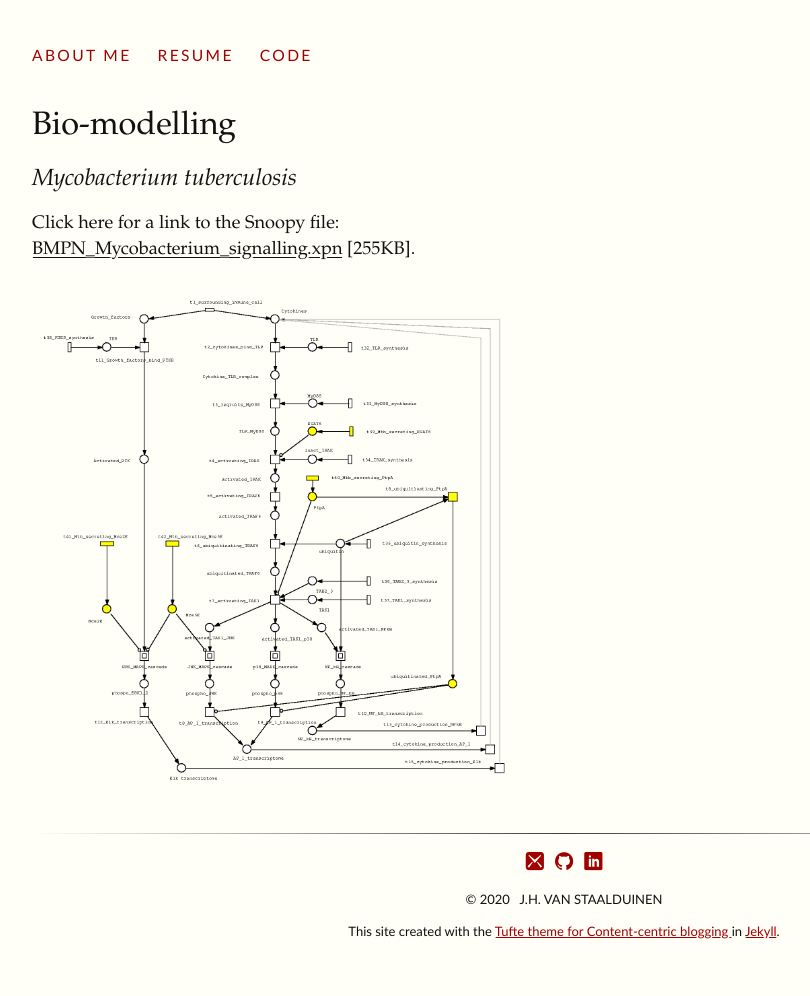
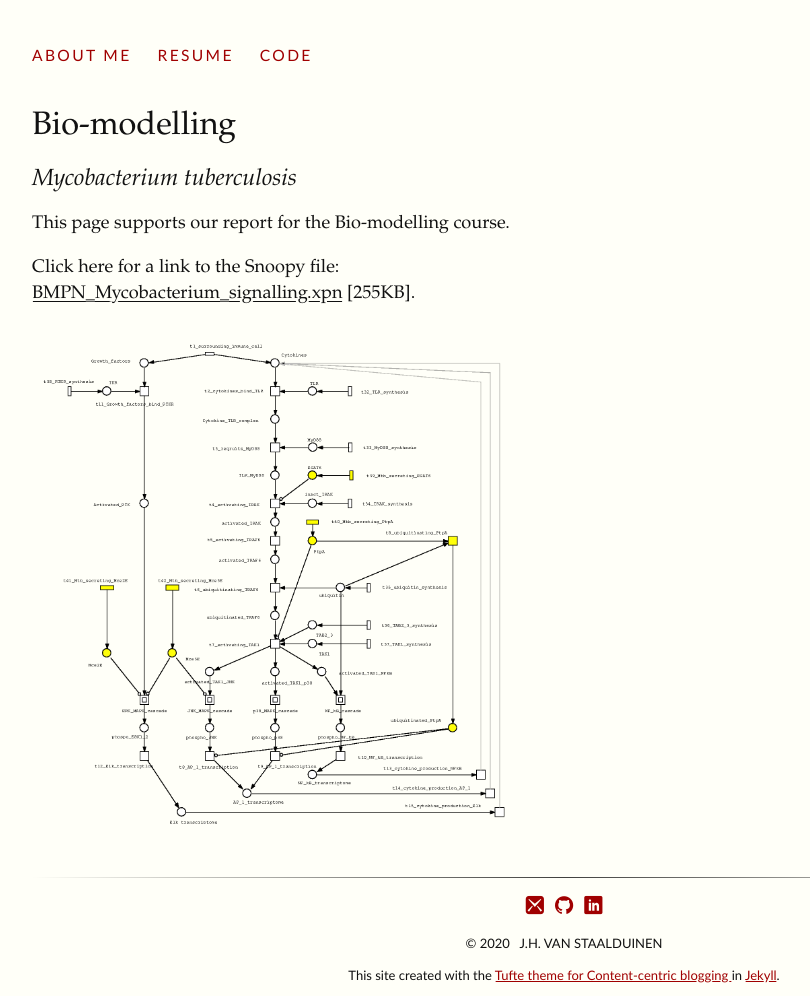
Before and after one commit to jhvanstaalduinen/jhvanstaalduinen.github.io, a Jekyll site: the page built from bmpn/index.md, in a window 1280 px wide. Shown: the whole page, without its empty margins (128-938 px from the left). Built offline with Jekyll 4.4.1, drawn with Linux system fonts in a browser that asks for light colours; some web fonts are replaced; before the commit the page ends 952 px from its top, so only the background shows below that.

Commit message:
Update bmpn

```diff
--- a/bmpn/index.md
+++ b/bmpn/index.md
@@ -4,8 +4,10 @@ title: Bio-modelling
 nav_exclude: true
 ---
 
+### Mycobacterium tuberculosis
 
-### Mycobacterium tuberculosis
+This page supports our report for the Bio-modelling course.
+
 Click here for a link to the Snoopy file: <a href="../assets/docs/BMPN_Mycobacterium_signalling.xpn">BMPN_Mycobacterium_signalling.xpn</a> [255KB].
 
 <img src="../assets/img/Mycobacterium_signalling.png" width="500"/>
```
